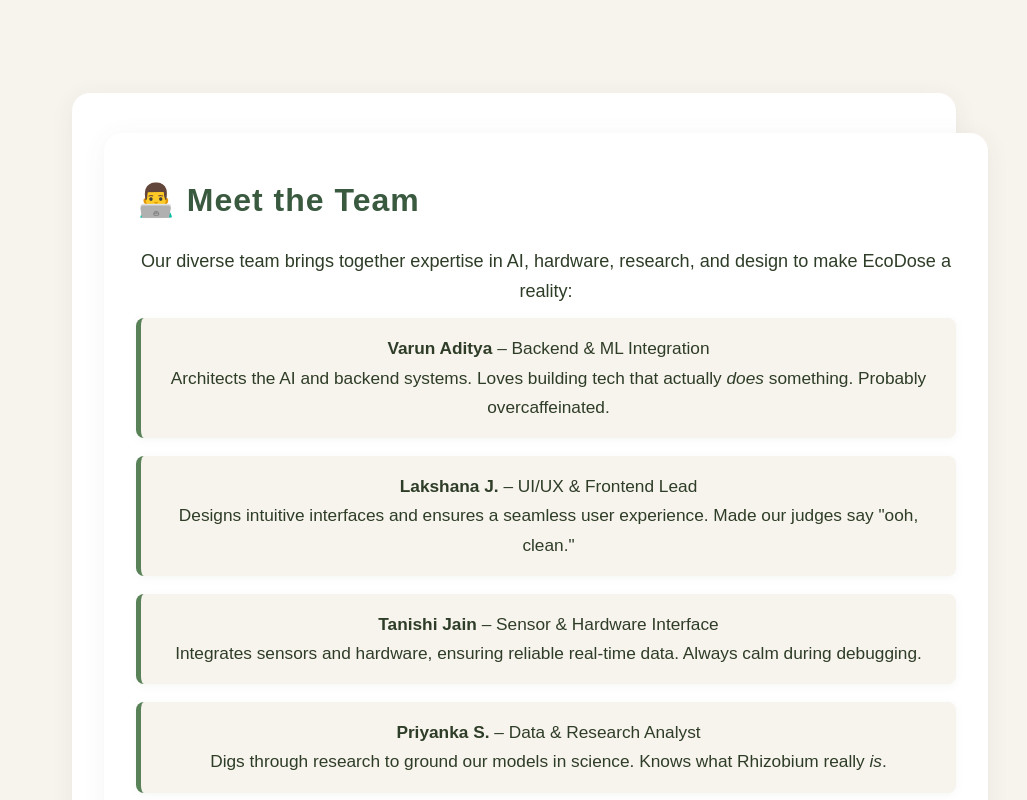
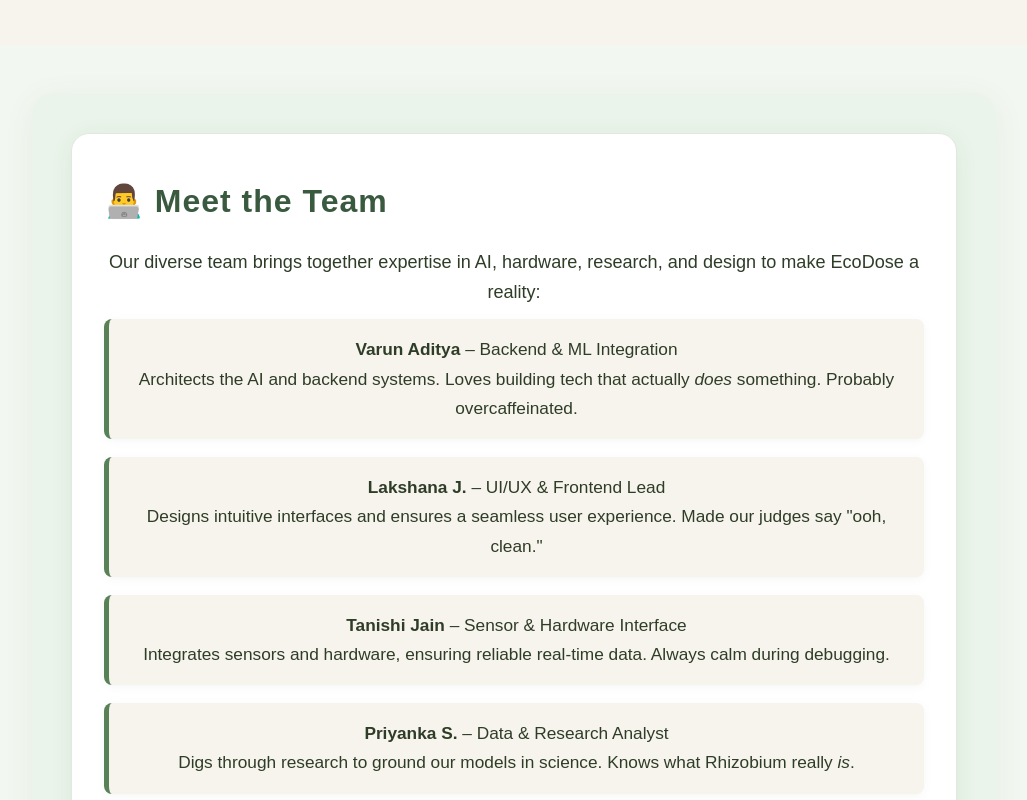
Before and after one commit to varunaditya27/EcoDose, a React (Vite) app in the folder web-app/frontend/: page / in a window 1280 px wide. Shown: the part 2140-2940 px from the top of the page, without its empty margins (126-1153 px from the left). Built offline with nearby package versions, Linux system fonts and the light colour scheme.

Commit message:
Enhance CSS styles for About section and cards, improving layout and visual appeal

```diff
--- a/web-app/frontend/src/index.css
+++ b/web-app/frontend/src/index.css
@@ -163,15 +163,16 @@
   justify-content: center;
   align-items: center;
   padding: 3rem 1rem 1.5rem 1rem;
+  background: #f3f7f1;
 }
 .about-expanded-container {
-  background: #fff;
-  border-radius: 18px;
-  box-shadow: 0 4px 24px #3a5a4011;
+  background: #eaf4ea;
+  border-radius: 22px;
+  box-shadow: 0 6px 32px #3a5a4011;
   padding: 2.5rem 2rem;
-  max-width: 820px;
+  max-width: 900px;
   width: 100%;
-  margin: 0 auto 2rem auto;
+  margin: 0 auto 2.5rem auto;
   display: flex;
   flex-direction: column;
   gap: 2.2rem;
@@ -348,18 +349,20 @@
 
 .about-card {
   background: #fff;
-  border-radius: 14px;
+  border-radius: 16px;
   box-shadow: 0 2px 12px #3a5a4011;
   padding: 2rem 1.5rem;
   margin-bottom: 2rem;
   width: 100%;
-  max-width: 700px;
+  max-width: 800px;
   margin-left: auto;
   margin-right: auto;
-  transition: box-shadow 0.2s;
+  border: 1.5px solid #e0e8df;
+  transition: box-shadow 0.2s, transform 0.2s;
 }
 .about-card:hover {
-  box-shadow: 0 6px 24px #3a5a4022;
+  box-shadow: 0 8px 32px #3a5a4022;
+  transform: translateY(-2px) scale(1.01);
 }
 
 .why-ecodose {
```
